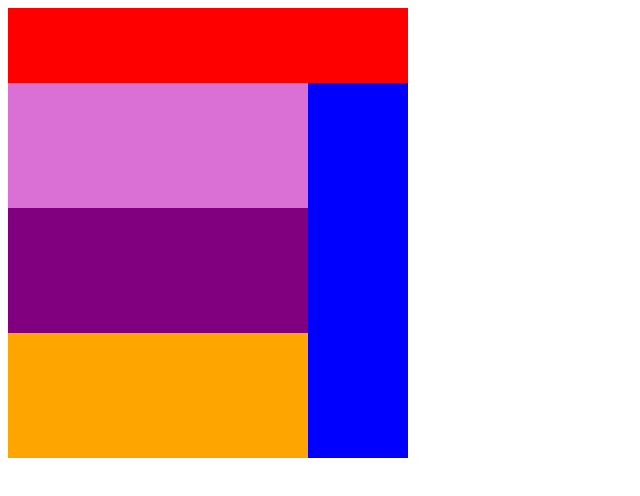
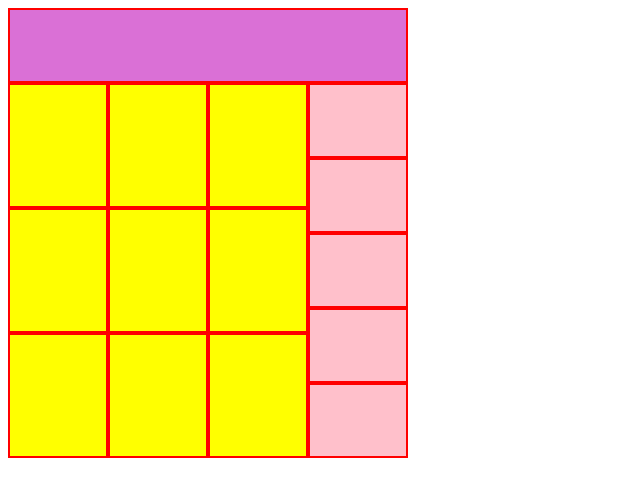
Before and after one commit to yamina-003/TOPCalculater, a plain HTML site: page index.html in a window 1280 px wide. Shown: the whole page, without its empty margins (0-640 px from the left). Drawn offline with Linux system fonts and the light colour scheme.

Commit message:
Add the digits and operators placeholders

```diff
--- a/index.html
+++ b/index.html
@@ -13,11 +13,29 @@
         <div class="display"></div>
         <div class="function">
             <div class="digits">
-                <div class="row top"></div>
-                <div class="row mid"></div>
-                <div class="row bottom"></div>
+                <div class="row top">
+                    <div class="digit"></div>
+                    <div class="digit"></div>
+                    <div class="digit"></div>
+                </div>
+                <div class="row mid">
+                    <div class="digit"></div>
+                    <div class="digit"></div>
+                    <div class="digit"></div>
+                </div>
+                <div class="row bottom">
+                    <div class="digit"></div>
+                    <div class="digit"></div>
+                    <div class="digit"></div>
+                </div>
             </div>
-            <div class="operators"></div>
+            <div class="operators">
+                <div class="operator"></div>
+                <div class="operator"></div>
+                <div class="operator"></div>
+                <div class="operator"></div>
+                <div class="operator"></div>
+            </div>
         </div>
     </div>
 
--- a/style.css
+++ b/style.css
@@ -7,19 +7,18 @@
 }
 
 .display{
-  background-color: red;
+  background-color: orchid;
   flex: auto;
+  margin: 2px;
 }
 
 
 .function{
-    background-color: black;
     flex: 5 1 auto;
     display: flex;
 }
 
 .digits{
-  background-color: orange;
   flex: 3 1 auto;
   display: flex;
   flex-direction: column;
@@ -27,19 +26,31 @@
 
 .row{
   flex: auto;
+  display: flex;
+}
+
+.top{
 
 }
 
-.top{
-  background-color: orchid;
+.mid{
+
 }
 
-.mid{
-  background-color: purple;
+.digit{
+  background-color: yellow;
+  flex: auto;
+  margin: 2px;
 }
 
 .operators{
-  background-color: blue;
   flex:  auto;
+  display: flex;
+  flex-direction: column;
+}
 
+.operator{
+   background-color: pink;
+   flex: auto;
+   margin: 2px;
 }
```
